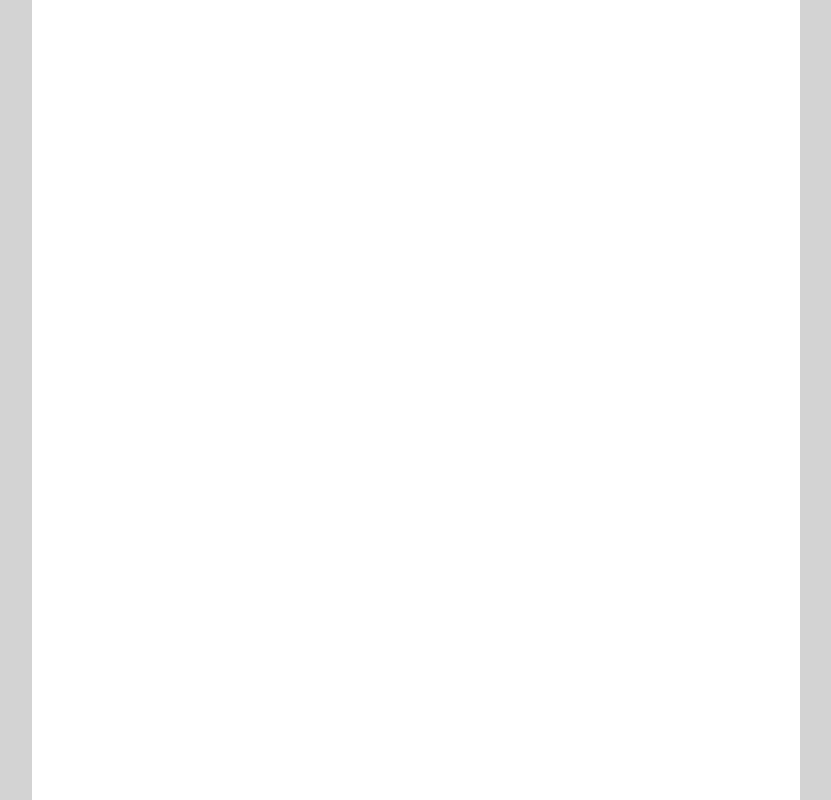
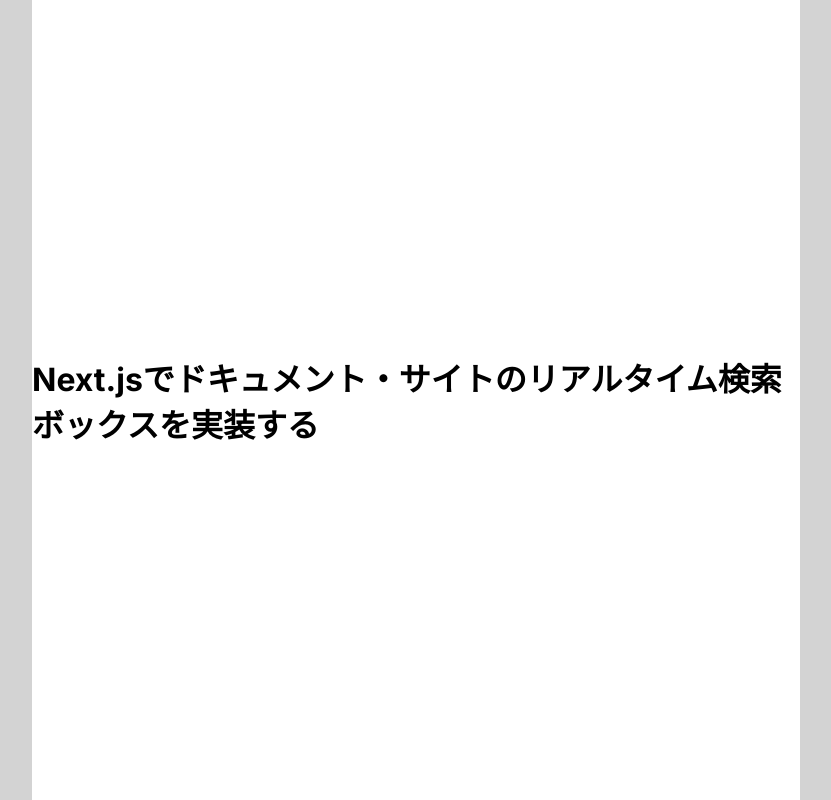
Before and after one commit to richardimaoka/biz-tutorial-ui-individual, a Next.js app in the folder next/: page / in a window 1280 px wide. Shown: the whole page, without its empty margins (224-1055 px from the left). Built offline with nearby package versions, Linux system fonts and the light colour scheme.

Commit message:
place center

```diff
--- a/next/app/components/title/TitlePage.module.css
+++ b/next/app/components/title/TitlePage.module.css
@@ -1,12 +1,15 @@
 .component {
   background-color: white;
-
-  position: relative;
 
   margin: 0 auto;
 
   width: 768px; /* overridden by media queries later in this file */
   height: 100svh;
+
+  /* place contents */
+  display: flex;
+  flex-direction: column;
+  justify-content: center;
 }
 
 @media (max-width: 768px) {
--- a/next/app/components/title/TitlePage.tsx
+++ b/next/app/components/title/TitlePage.tsx
@@ -20,14 +20,6 @@
 
 export function TitlePage(props: Props) {
   switch (props.subType) {
-    case "simple":
-      return (
-        <div className={styles.component}>
-          <h1>
-            Next.jsでドキュメント・サイトのリアルタイム検索ボックスを実装する
-          </h1>
-        </div>
-      );
     case "image":
       return (
         <div className={styles.component}>
--- a/next/app/page.tsx
+++ b/next/app/page.tsx
@@ -3,7 +3,7 @@
 export default function Home() {
   return (
     <main>
-      <TitlePage subType="image" />
+      <TitlePage />
     </main>
   );
 }
```
